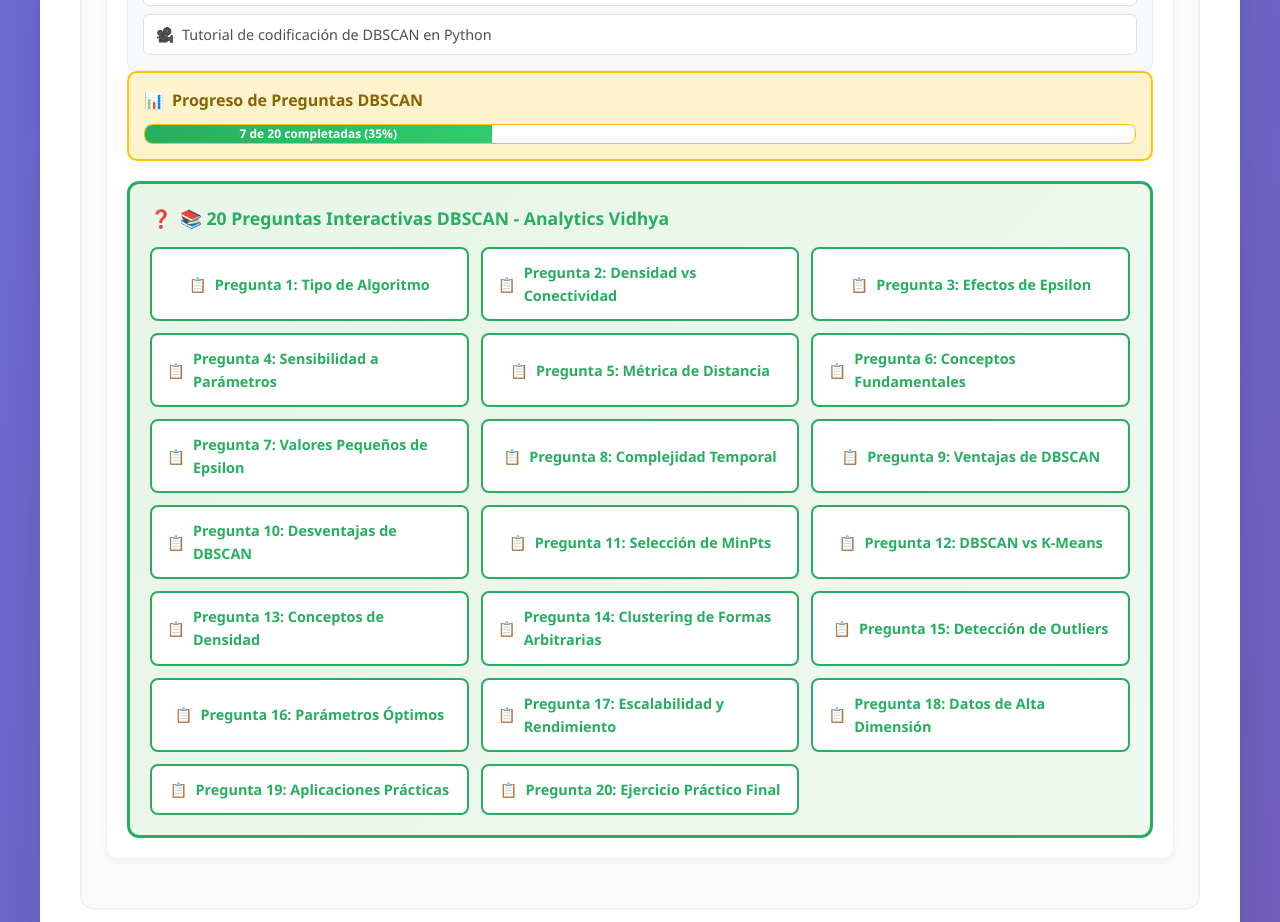
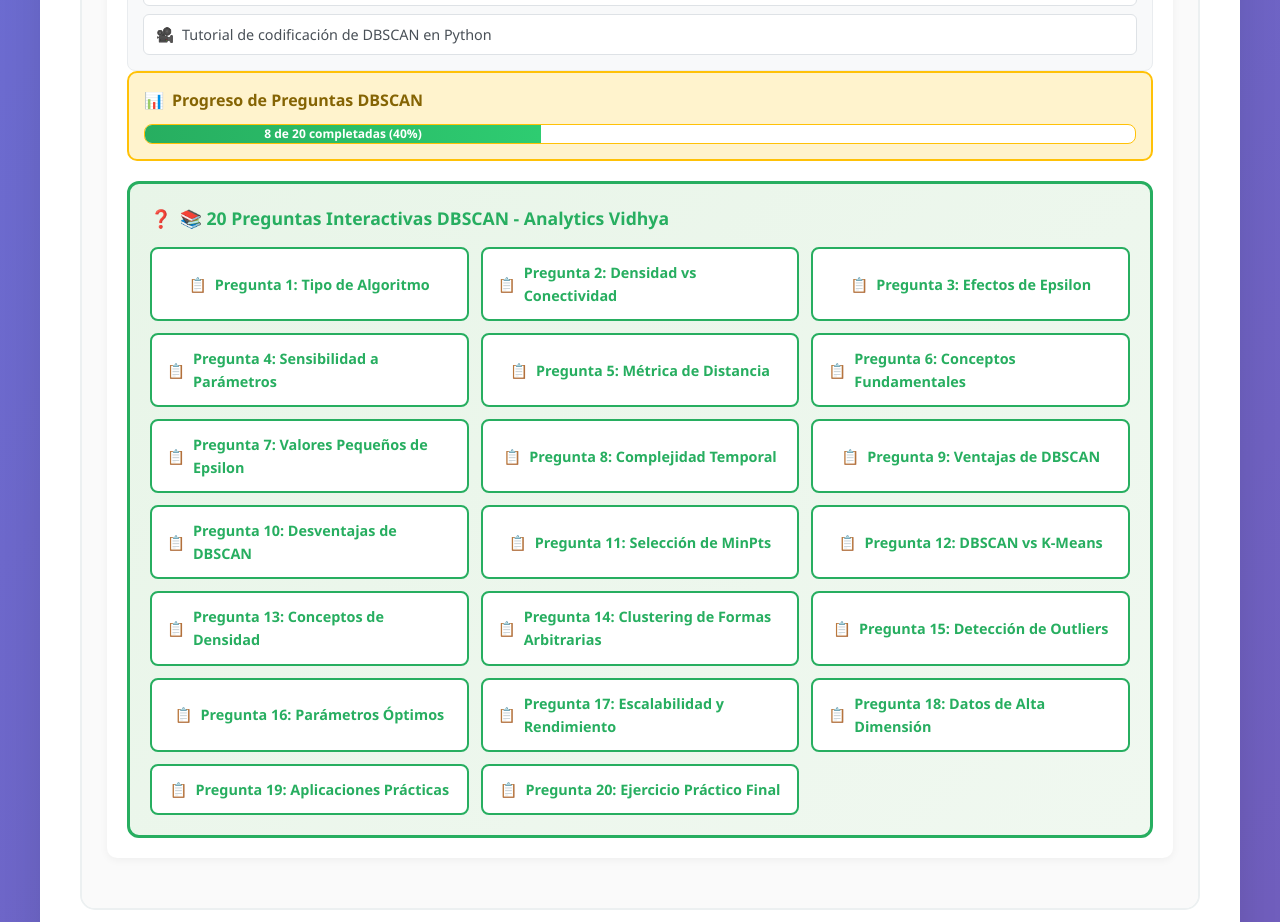
Before and after one commit to soportebq/aans, a plain HTML site: page index.html in a window 1280 px wide. Shown: the part 3040-3962 px from the top of the page. Drawn offline with Linux system fonts and the light colour scheme.

Commit message:
update index

```diff
--- a/index.html
+++ b/index.html
@@ -161,7 +161,7 @@
                         <div class="progress-section">
                             <div class="progress-title">Progreso de Preguntas DBSCAN</div>
                             <div class="progress-bar-container">
-                                <div class="progress-bar-fill">7 de 20 completadas (35%)</div>
+                                <div class="progress-bar-fill">8 de 20 completadas (40%)</div>
                             </div>
                         </div>
 
--- a/styles.css
+++ b/styles.css
@@ -251,7 +251,7 @@ body {
 .progress-bar-fill {
     height: 100%;
     background: linear-gradient(90deg, #27ae60, #2ecc71);
-    width: 35%; /* 7 de 20 preguntas = 35% */
+    width: 40%; /*porcentaje  cantPreguntasCreadas de ToatalDepreguntas ejemplo: 7/20*100 =  preguntas = 40% */
     transition: width 0.3s ease;
     display: flex;
     align-items: center;
```
